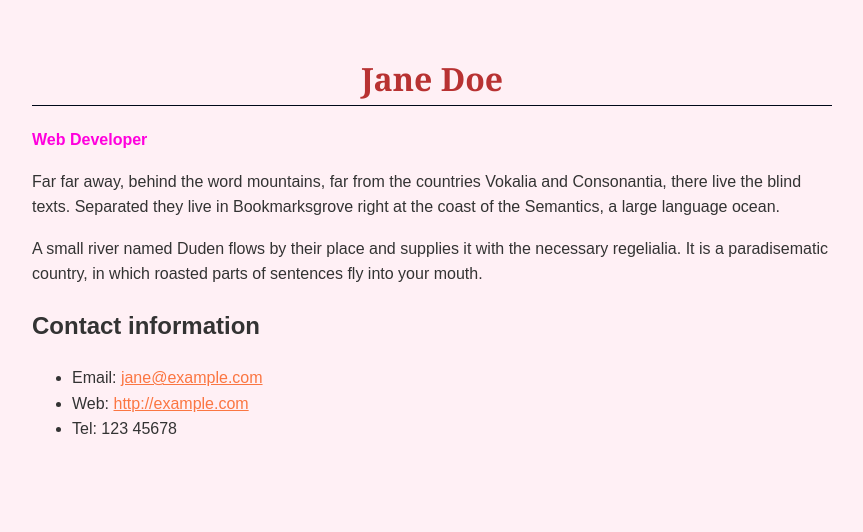
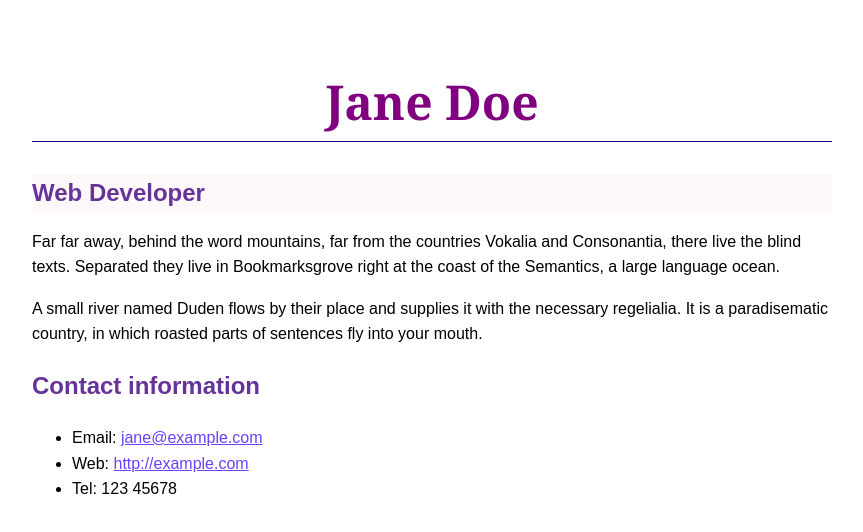
Before and after one commit to abhirami102/biography, a plain HTML site: page index.html in a window 1280 px wide. Shown: the whole page, without its empty margins (208-1071 px from the left). Drawn offline with Linux system fonts and the light colour scheme.

Commit message:
Update styles.css

```diff
--- a/styles.css
+++ b/styles.css
@@ -1,38 +1,43 @@
 body {
     font-family: Arial, Helvetica, sans-serif;
     line-height: 1.6;
-    color: #333;
+    color: #000000;
     max-width: 800px;
     margin: 0 auto;
     padding: 2rem;
-    background-color: lavenderblush;
+    background-color:rgb(255, 255, 255);
   }
+  div{
+    background-color:rgb(255, 248, 250);
 
+  }
   h1 {
-    color: #b83232;
-    font-size: 2em;
+    color: purple;
+    font-size: 3em;
     font-family: Georgia, "Times New Roman", Times, serif;
-    border-bottom: 1px solid #000918;
+    border-bottom: 1px solid #25008b;
     text-align: center;
   }
 
   h2 {
     font-size: 1.5em;
+    color: rebeccapurple;
   }
 
   .job-title {
-    color: #ff00dd;
+    color: rebeccapurple;
     font-weight: bold;
+    font-size: 1.5rem;
   }
 
   a:link,
   a:visited {
     text-align: none;
     transition: all 0.3s ease;
-    color: #fb7642;
+    color: #6a42fb;
   }
 
   a:hover {
-    text-decoration: underline solid #ce7373 2px;
-  color: #7a3700;
+    text-decoration: underline solid #0128ac 2px;
+  color: #2d0080;
   }
```
